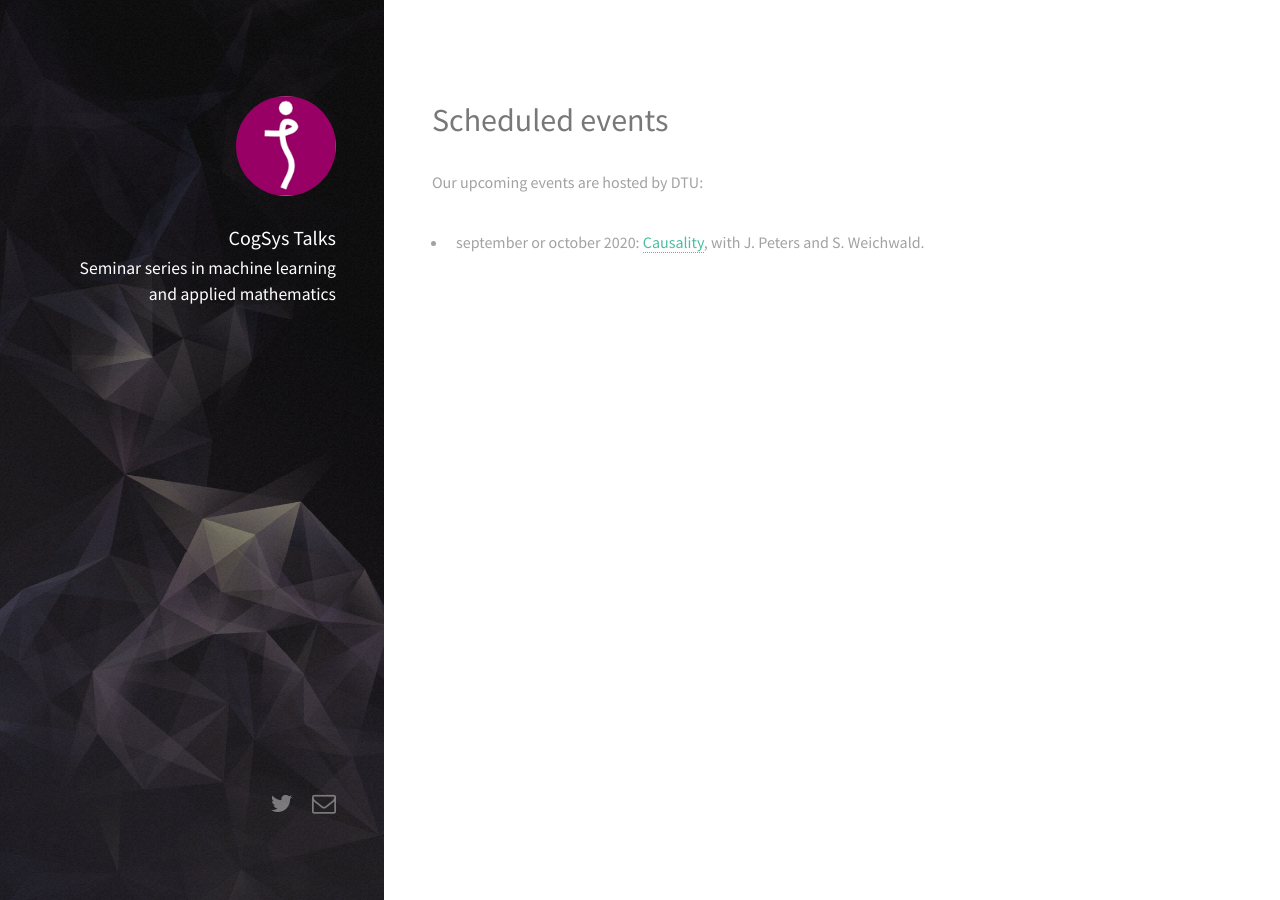
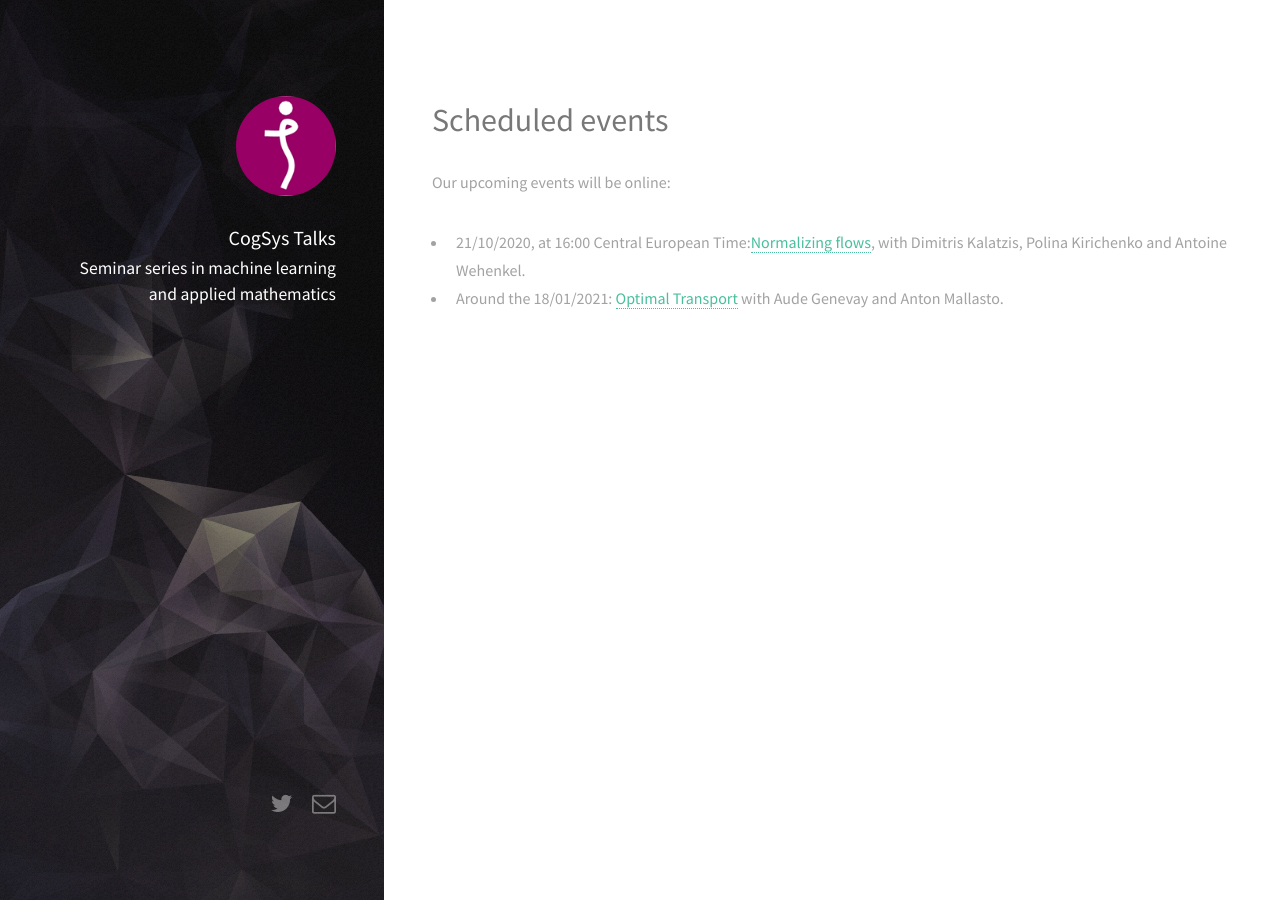
Before and after one commit to cogsystalks/cogsystalks.github.io, a Jekyll site: the page built from pages/schedule.md, in a window 1280 px wide. Built offline with Jekyll 4.4.1, drawn with Linux system fonts in a browser that asks for light colours; nearby versions of some CDN libraries.

Commit message:
update new event

```diff
--- a/pages/schedule.md
+++ b/pages/schedule.md
@@ -4,7 +4,7 @@ title: Scheduled events
 permalink: /schedule/
 ---
 
-Our upcoming events are hosted by DTU:
+Our upcoming events will be online:
 
-  - september or october 2020:
-  [Causality]({{ site.baseurl }}{% link _posts/2020-02-04-causality.md %}), with J. Peters and S. Weichwald.
+- 21/10/2020, at 16:00 Central European Time:[Normalizing flows]({{ site.baseurl }}{% link _posts/2020-10-18-normalizing-flows.md %}), with  Dimitris Kalatzis, Polina Kirichenko and Antoine Wehenkel.
+- Around the 18/01/2021: [Optimal Transport]({{ site.baseurl }}{% link _posts/2020-10-18-optimal-transport.md %}) with Aude Genevay and Anton Mallasto.
```
Also changed, not shown: _posts/2020-01-27-quantum.md (+1 -4 lines), _posts/2020-02-04-causality.md (+3 -5 lines), _posts/2020-10-18-normalizing-flows.md (added, +15 -0 lines), _posts/2020-10-18-optimal-transport.md (added, +14 -0 lines), pages/about.md (+2 -2 lines), images/illustration/event5-flows.png (added), images/illustration/event6-OT.png (added).
